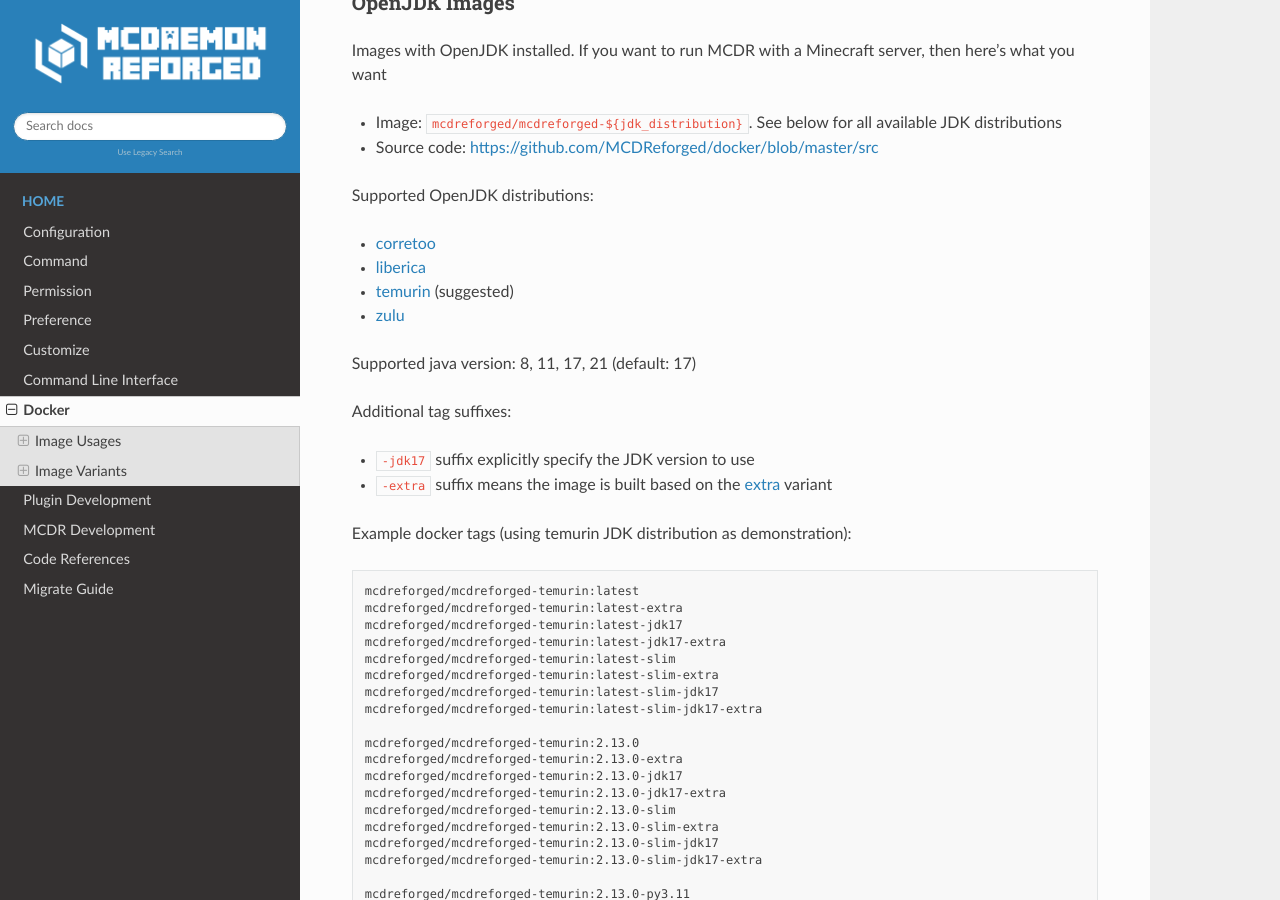
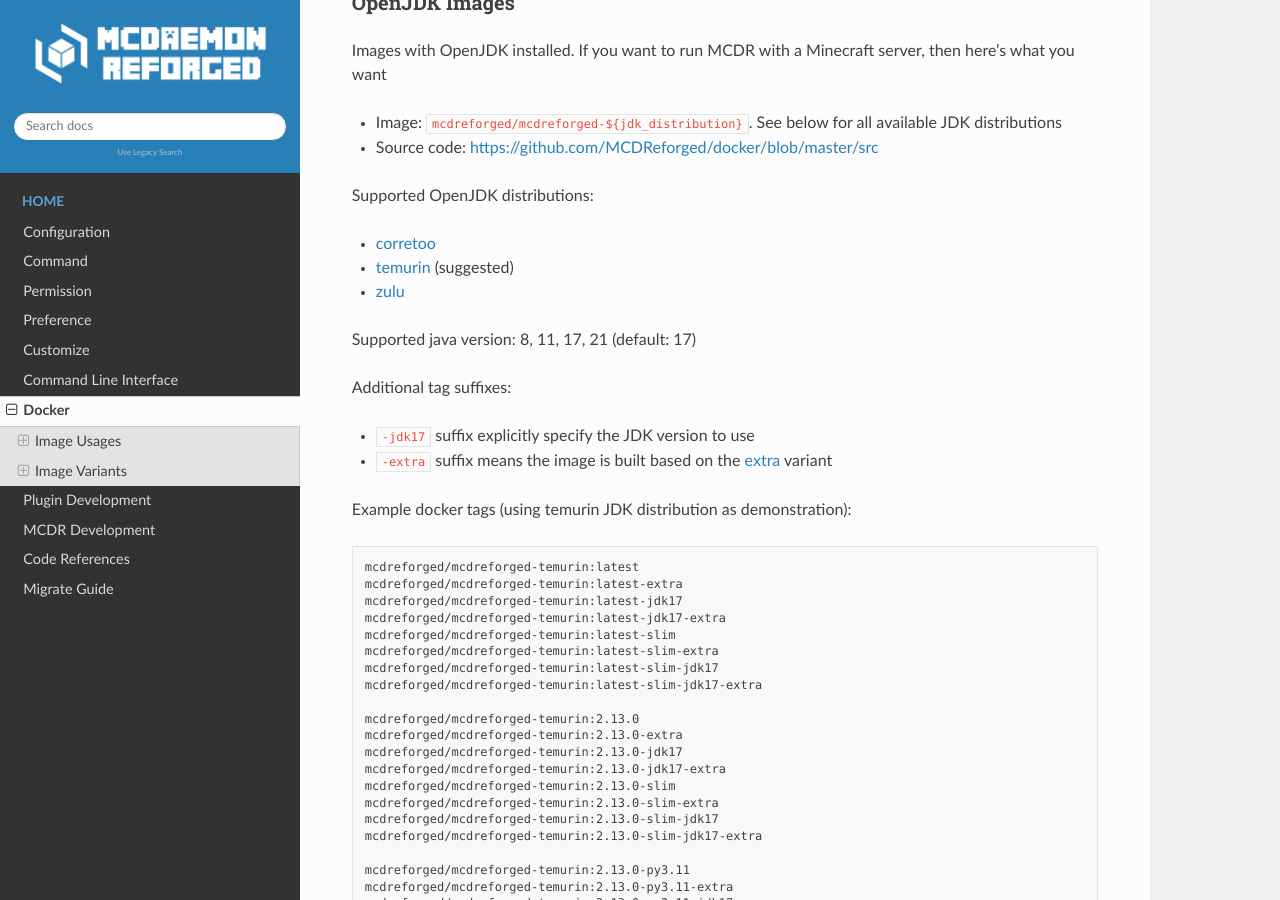
Before and after one commit to MCDReforged/MCDReforged, a Sphinx documentation site: the page built from docs/source/docker.rst, in a window 1280 px wide and 900 px high, scrolled down 3684 px. Built offline with Sphinx 7.4.7 and the Read the Docs theme 2.0.0, drawn with Linux system fonts in a browser that asks for light colours; pages that are not in the unit, such as notebooks, are missing from menus; the version number could not be read and is left out; comment, search, counter and statistics services are not loaded.

Commit message:
removed liberica jdk for mcdr openjdk images

```diff
--- a/docs/source/docker.rst
+++ b/docs/source/docker.rst
@@ -180,7 +180,6 @@
 Supported OpenJDK distributions:
 
 - `corretoo <https://aws.amazon.com/corretto/>`__
-- `liberica <https://bell-sw.com/libericajdk>`__
 - `temurin <https://adoptium.net/temurin/>`__ (suggested)
 - `zulu <https://www.azul.com/downloads/?package=jdk#zulu>`__
 
```
Also changed, not shown: 1 other file.
